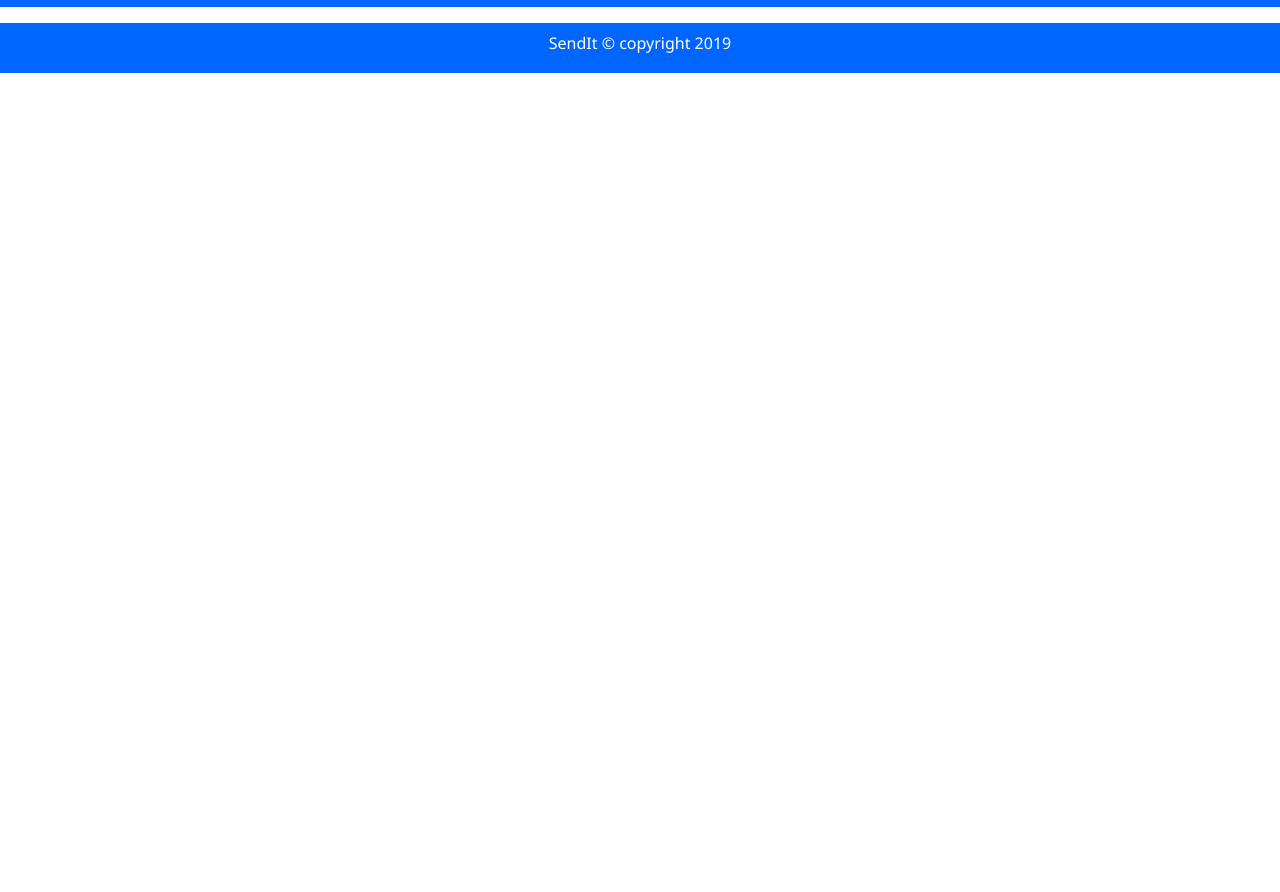
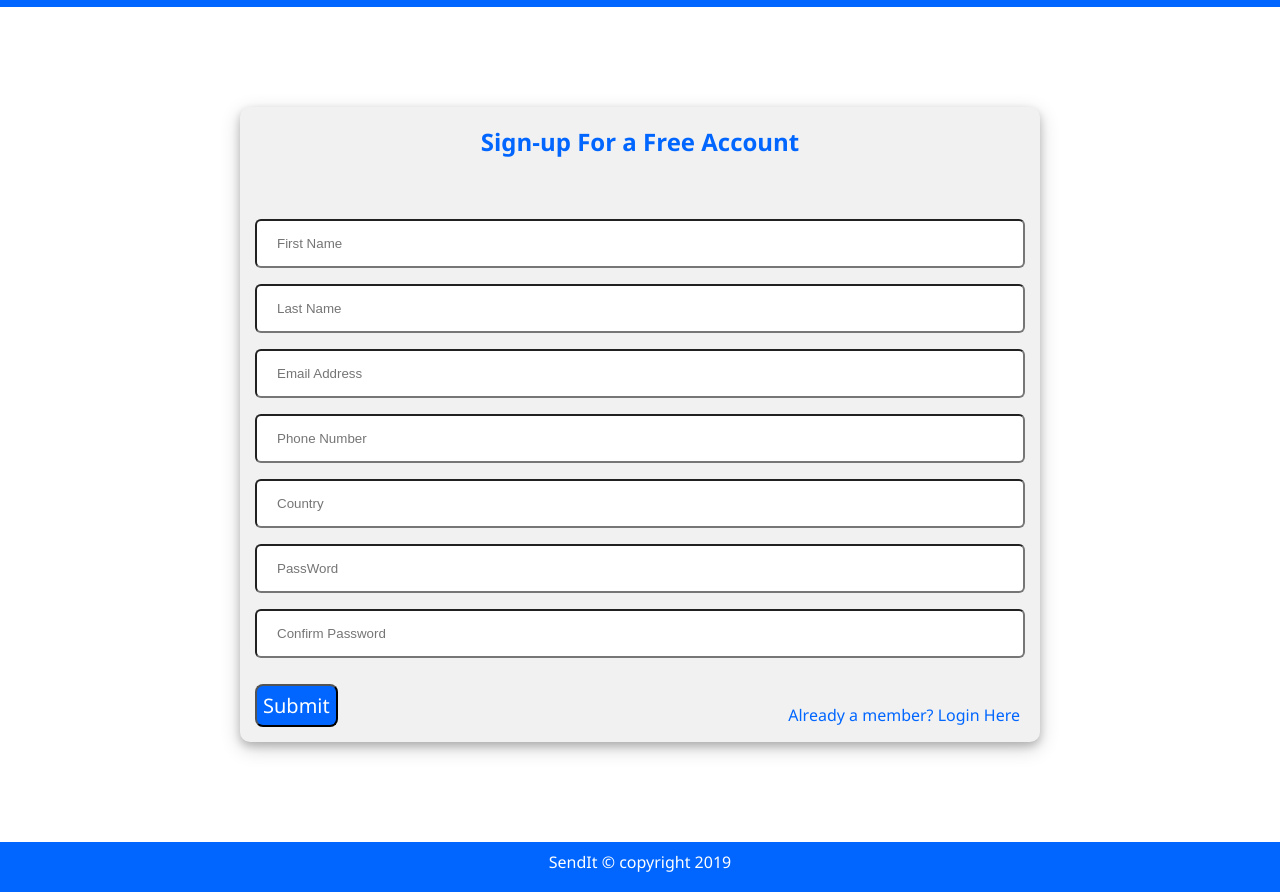
Before and after one commit to kolniy/SendIt, a plain HTML site: page UI/sign-up.html in a window 1280 px wide. Shown: the part 54-946 px from the top of the page. Before the commit the page ends 801 px from the top, so only its background shows below. Drawn offline with Linux system fonts and the light colour scheme; a web font is replaced by a local one.

Commit message:
Succesfully created login and sign up pages for sendIt

```diff
--- a/UI/css/main.css
+++ b/UI/css/main.css
@@ -94,3 +94,62 @@ footer p{
     padding : 9px;
     font-family: 'ABeeZee' , 'Segoe UI', Tahoma, Geneva, Verdana, sans-serif;
 }
+
+.form-contents{
+    margin : 100px auto;
+    max-width : 800px;
+    max-height : 900px;
+    background-color: #F1F1F1;
+    border-radius : 10px;
+    box-shadow: 0 4px 8px 0 rgba(0, 0, 0, 0.2), 0 6px 20px 0 rgba(0, 0, 0, 0.19);
+}
+
+.form-contents h1{
+    text-align: center;
+    font-family: 'ABeeZee' , 'Segoe UI', Tahoma, Geneva, Verdana, sans-serif;
+    color: #0066ff;
+    padding : 18px;
+}
+
+.form-css{
+    padding: 15px;
+}
+
+input[type=text], input[type=number], input[type=email], input[type=password] {
+    width: 100%;
+    padding: 15px 20px;
+    margin: 8px 0;
+    box-sizing: border-box;
+    border-radius: 6px;
+}
+
+input[type=submit]{
+    padding : 6px;
+    font-family: 'Segoe UI', Tahoma, Geneva, Verdana, sans-serif;
+    background-color: #0066ff;
+    min-height: 20px;
+    color : white;
+    border-radius: 8px;
+    font-size: 20px;
+    right: 5px;;
+}
+
+.member{
+    margin-top: -48px;
+    margin-right: 10px;
+    float: right;
+}
+
+.member #member-que{
+    font-size: 16px;
+    font-family: 'Segoe UI', Tahoma, Geneva, Verdana, sans-serif;
+    color: #0066ff;
+    margin : 10px;;
+}
+
+.member a{
+    text-decoration: none;
+    color: #0066ff;
+    font-size: 16px;
+    font-family: 'Segoe UI', Tahoma, Geneva, Verdana, sans-serif;
+}
--- a/UI/sign-up.html
+++ b/UI/sign-up.html
@@ -26,6 +26,24 @@
            </div>
         </header>
 
+        <section class="form-contents">
+                <h1>Sign-up For a Free Account</h1>
+                <form class="form-css" method="post">
+                    <input type="text" id="fName" name="fName" placeholder="First Name">
+                    <input type="text" id="lName" name="lName" placeholder="Last Name">
+                    <input type="email" id="email" name="email" placeholder="Email Address">
+                    <input type="number" id="number" name="number" placeholder="Phone Number">
+                    <input type="text" id="country" name="country" placeholder="Country">
+                    <input type="password" id="password" name="password" placeholder="PassWord">
+                    <input type="password" id="cPassword" name="cPassword" placeholder="Confirm Password">
+                    <br> <br>
+                    <input type="submit" value="Submit" id="submit">
+                </form>
+
+                <div class="member">
+                    <p id="member-que">Already a member? <a href="login.html">Login Here</a></p>
+                </div>
+        </section>
 
 
         <footer>
```
Also changed, not shown: UI/login.html (+11 -1 lines).
